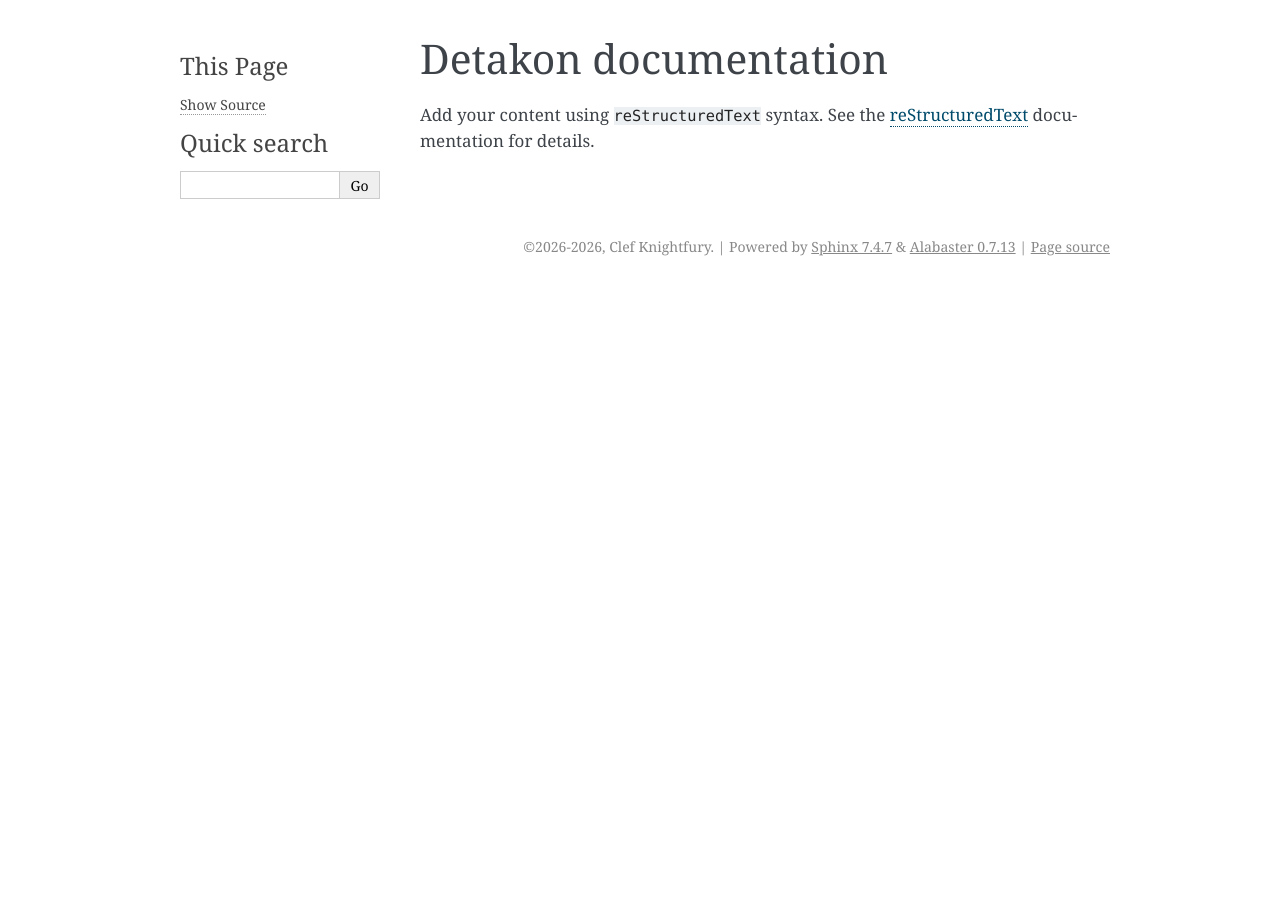
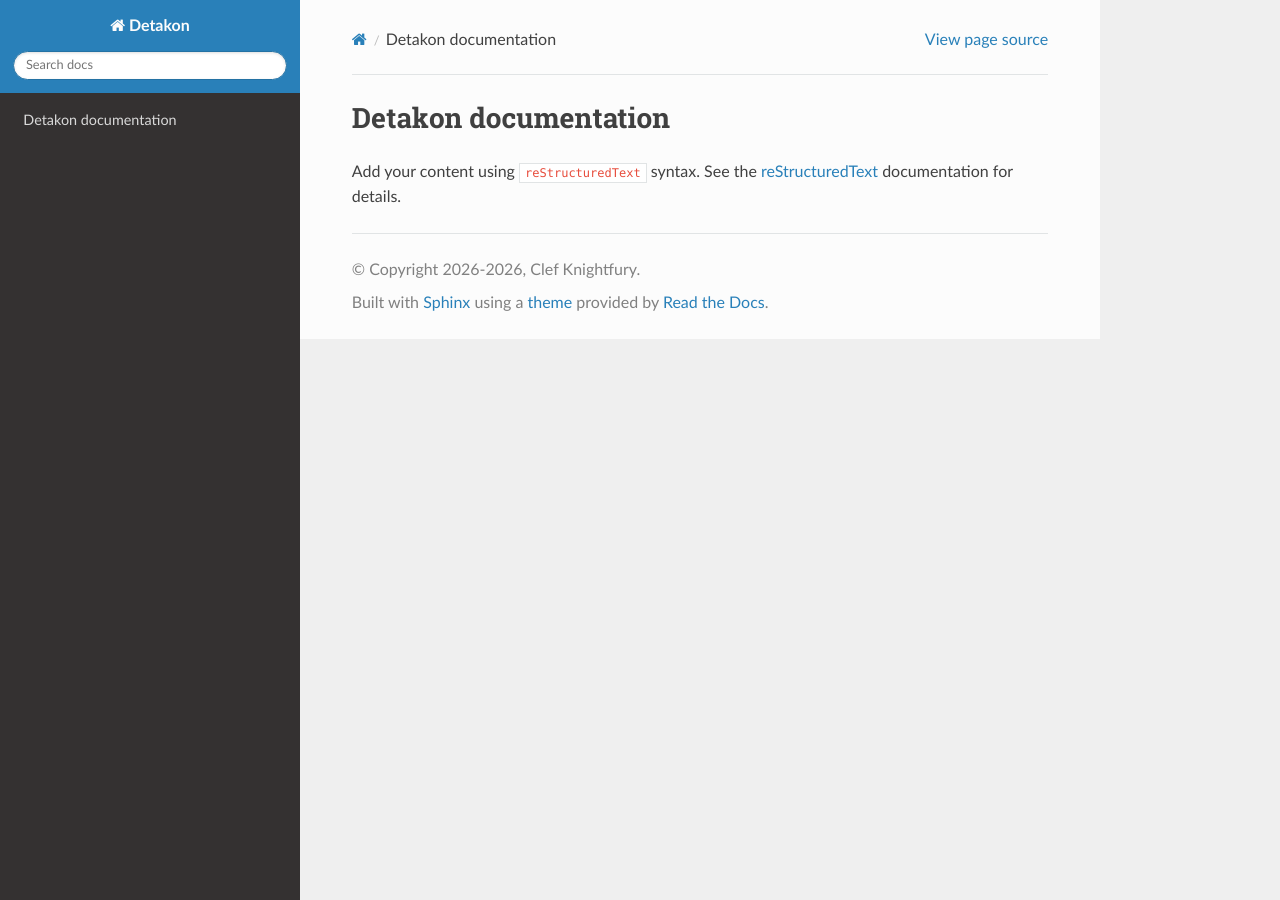
Before and after one commit to cknightfury/detakon, a Sphinx documentation site: the page built from docs/source/index.rst, in a window 1280 px wide. Built offline with Sphinx 7.4.7 and the Read the Docs theme 3.1.0, drawn with Linux system fonts in a browser that asks for light colours.

Commit message:
updated docs theme

```diff
--- a/docs/source/conf.py
+++ b/docs/source/conf.py
@@ -24,14 +24,14 @@ release = __about__.__version__
 extensions = ['sphinx.ext.autodoc', 'myst_parser']
 
 templates_path = ['_templates']
-exclude_patterns = []
+exclude_patterns = ['build']
 
 
 
 # -- Options for HTML output -------------------------------------------------
 # https://www.sphinx-doc.org/en/master/usage/configuration.html#options-for-html-output
 
-html_theme = 'alabaster'
+html_theme = 'sphinx_rtd_theme'
 html_static_path = ['_static']
 
 source_suffix = {
```
